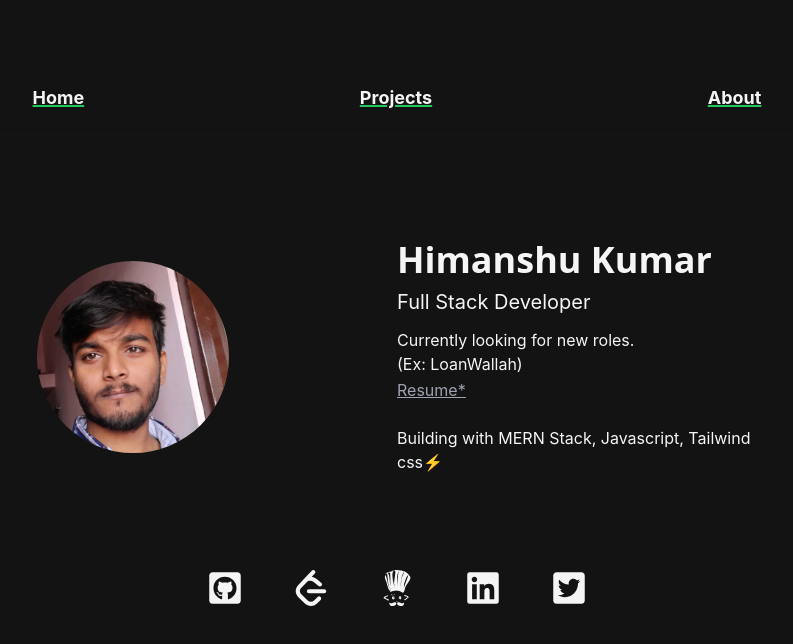
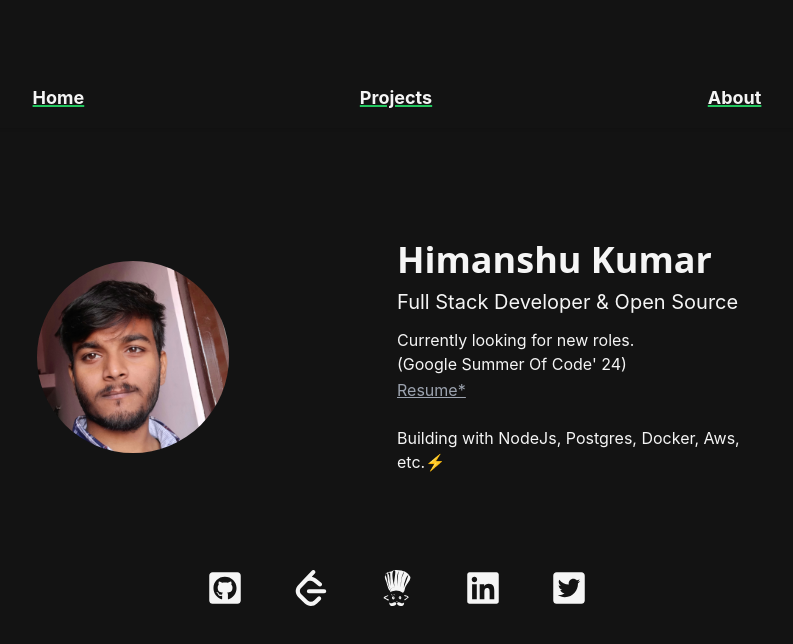
Before and after one commit to Robo707/Portfolio, a React (Create React App) app: page / in a window 1280 px wide. Shown: the top 644 px of the page, without its empty margins (243-1036 px from the left). Built offline with nearby package versions, Linux system fonts and the light colour scheme.

Commit message:
Updated ✨

```diff
--- a/src/components/Home.js
+++ b/src/components/Home.js
@@ -20,21 +20,21 @@ const Home = () => {
 
                     <h1 className='mb-2 text-xl font-bold font-sans md:text-4xl'>Himanshu Kumar</h1>
                     <h3 className='font-normal  md:text-xl'>
-                        Full Stack Developer
+                        Full Stack Developer & Open Source
                     </h3>
                     <p className='pt-3'>Currently looking for new roles.</p>
-                    <p>(Ex: LoanWallah)</p>
+                    <p>(Google Summer Of Code' 24)</p>
                     <p className='underline text-gray-400 pt-[2px]'> <a href="https://drive.google.com/file/d/1DhPDKUmHp8b2gYQ48IAGJdo1NVL4k3pX/view?usp=sharing" target='_blank.'>Resume*</a></p>
                     <br></br>
 
                     <p className='text-sm md:text-base'>
-                        Building with MERN Stack, Javascript, Tailwind css⚡️
+                        Building with NodeJs, Postgres, Docker, Aws, etc.⚡️
                     </p>
 
                 </article>
             </section>
             <section className='w-fit md:w-2/5 flex md:gap-0 gap-5 flex-row md:items-start md:mx-0 mx-auto  justify-between md:justify-evenly mt-12 md:mt-24'>
-                <a href='https://github.com/cybrog-x' target='_blank.' className='text-center text-3xl md:text-4xl transition-colors ease-in hover:bg-purple-600 rounded'>
+                <a href='https://github.com/HeeManSu' target='_blank.' className='text-center text-3xl md:text-4xl transition-colors ease-in hover:bg-purple-600 rounded'>
                     <Github />
                 </a>
                 <a href='https://leetcode.com/Himanshu7_07/' target='_blank.' className='text-center text-3xl md:text-4xl transition-colors ease-in hover:bg-purple-600 rounded'>
```
Also changed, not shown: 1 other file (tests, documents, lock files or other folders).
